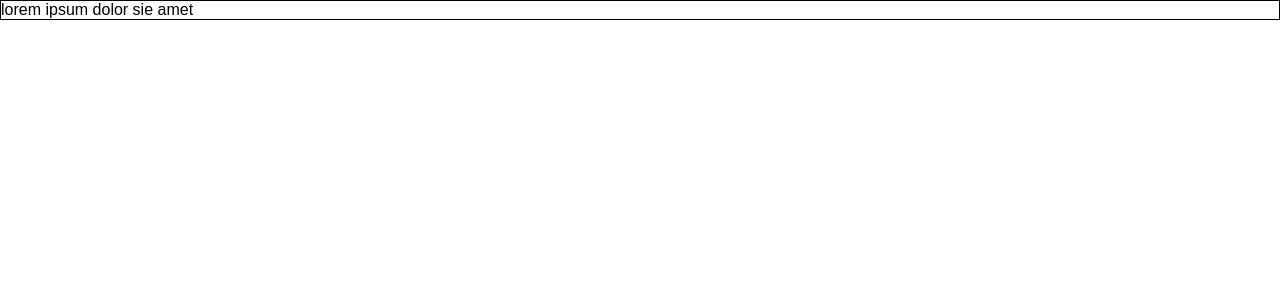
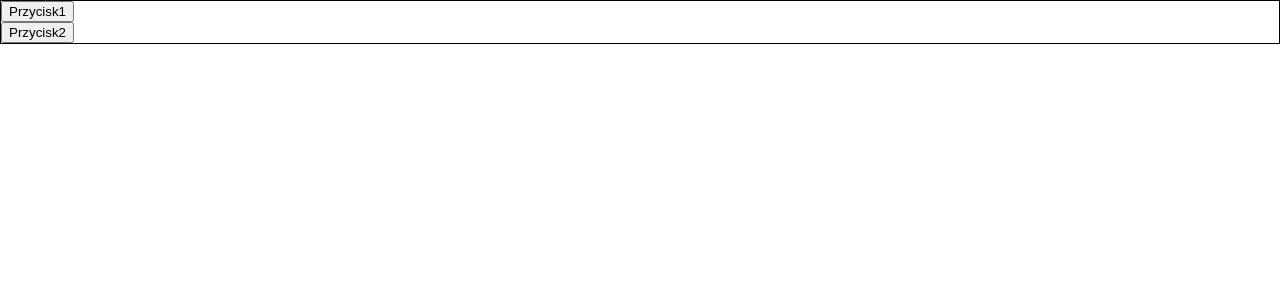
Before and after one commit to peltone1/workshops-react, a React (Create React App) app: page / in a window 1280 px wide. Shown: the top 300 px of the page. Built offline with nearby package versions, Linux system fonts and the light colour scheme.

Commit message:
test day 2

```diff
--- a/src/App.js
+++ b/src/App.js
@@ -1,11 +1,20 @@
 import React from 'react'
-import DisplayName from './DisplayName'
-import DisplayArray from './DisplayArray'
+
+import SingingButton from './SinginButton.js'
 import Border from './Border.js'
 
 const App = () => (
   <div>
-   <Border/>
+   <Border>
+   <SingingButton
+   label={'Przycisk1'}
+   sound={'lalalalalalal'}
+   />
+   <SingingButton
+   label={'Przycisk2'}
+   sound={'psy dwa'}
+   />
+   </Border>
   </div>
 )
 
--- a/src/Border.js
+++ b/src/Border.js
@@ -5,7 +5,7 @@ const styles={
 }
 const Border = (props) => (
     <div style={styles}>
-    lorem ipsum dolor sie amet
+    {props.children}
     </div>
 )
 
--- /dev/null
+++ b/src/SinginButton.js
@@ -0,0 +1,13 @@
+import React from 'react'
+
+const SingingButton = (props) => (
+    <div>
+        <button
+            onClick = {() => alert(props.sound)}
+        >
+            {props.label}
+        </button>
+    </div>
+)
+
+export default SingingButton
```
